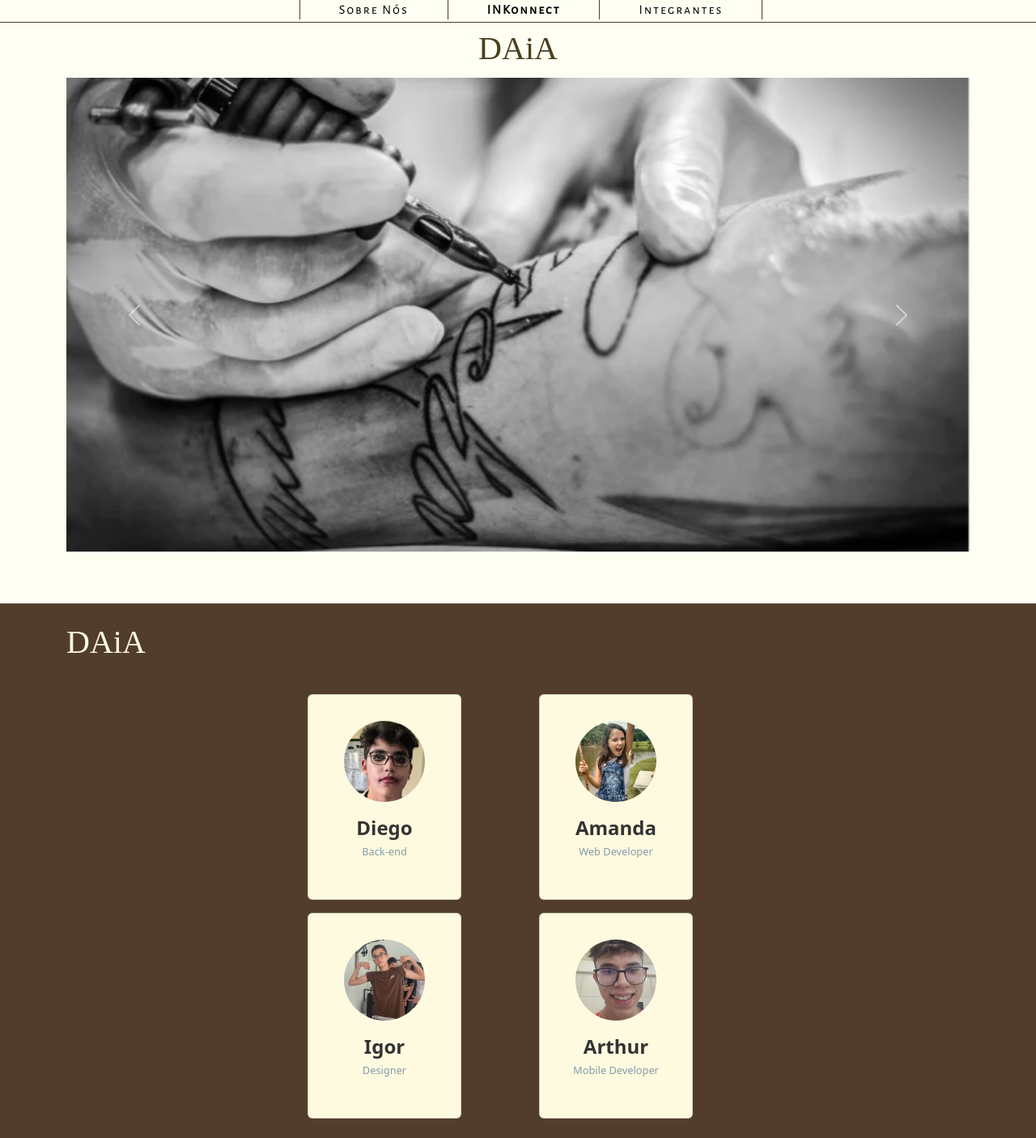
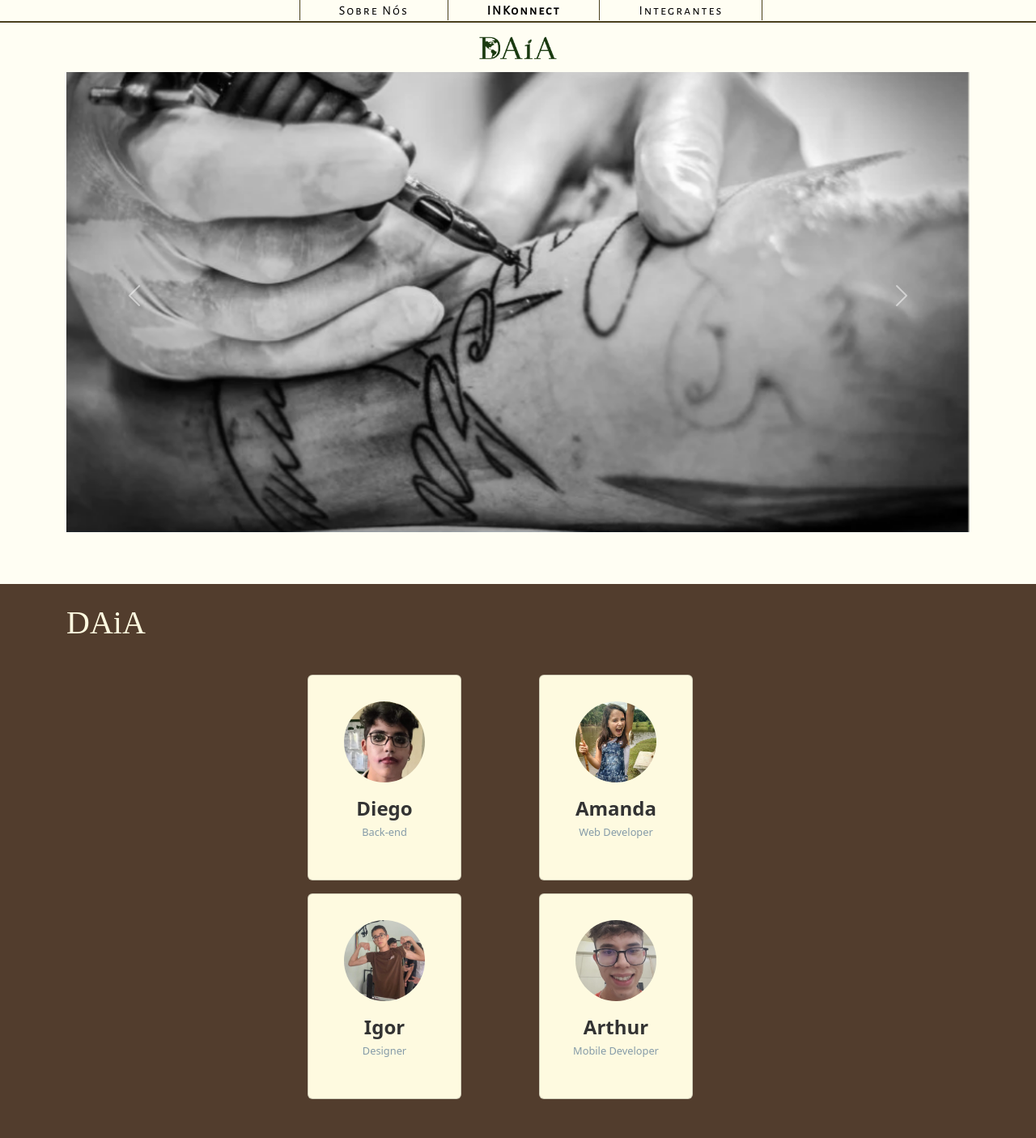
Before and after one commit to DAiATech/LandingPage-DAiA, a PHP site: page / in a window 1280 px wide. Shown: the whole page at 81% size. After the commit the page ends 1357 px from the top, so only its background shows below. Run offline with PHP 8.4, Linux system fonts and the light colour scheme; some web fonts are replaced.

Commit message:
Ó O LOGOO.1

```diff
--- a/css/style.css
+++ b/css/style.css
@@ -6,6 +6,9 @@
 }
 
 /* inicio nav bar */
+.logo{
+    width: 100px;
+}
 nav{
     display: flex;
     justify-content: space-around;
@@ -13,7 +16,7 @@ nav{
     font-family: 'Alegreya Sans SC';
     background:#FFFEF3 ;
     height: 3.5vh;
-    border-bottom: 1px solid #4A401D;
+    border-bottom: 2px solid #4A401D;
 }
 .nav-list li a{
     text-decoration: none;
@@ -66,7 +69,7 @@ nav{
         border-radius: 15px;
     }
     .seg{
-        border-right: 1px solid #4A401D;
+        border-right: 5px solid #4A401D;
     }
     .nav-list li{
         margin-left: 0;
--- a/index.html
+++ b/index.html
@@ -23,16 +23,16 @@
                     <div class="line3"></div>
                 </div>
                 <ul class="nav-list">
-                  <li class="ps-5 pe-5 seg"><a href="#"> Sobre Nós</a></li>
-                  <li class="ps-5 pe-5 seg"><a href="#"> <b>INKonnect</b></a></li>
-                  <li class="ps-5 pe-5 ultimo"><a  href="#"> Integrantes</a></li>
+                  <li class="pt-1 ps-5 pe-5 seg"><a href="#"> Sobre Nós</a></li>
+                  <li class="pt-1 ps-5 pe-5 seg"><a href="#"> <b>INKonnect</b></a></li>
+                  <li class="pt-1 ps-5 pe-5 ultimo"><a  href="#team"> Integrantes</a></li>
                 </ul>
             </nav>
             <div id="logo" class="pt-2 pb-2">
-                <span class="h1">DAiA</span>
+                <a href="#"><img src="img/daialogo.png" class="pt-2 pb-2 logo"></a>
             </div>
         </header>
-        <main class=" pt-5">
+        <main class=" pt-4">
             <div class="carrossel pt-5">
                 <div class="container">
                     <div id="carouselExampleAutoplaying" class="carousel slide" data-bs-ride="carousel">
@@ -58,7 +58,7 @@
                   </div>
                 </div>
             </div>
-            <div class="integrantes">
+            <div id="team" class="integrantes">
                 <div class="container pt-4">
                     <span class="h1" id="int">DAiA</span>
                 </div>
```
Also changed, not shown: img/daialogo.png (added).
